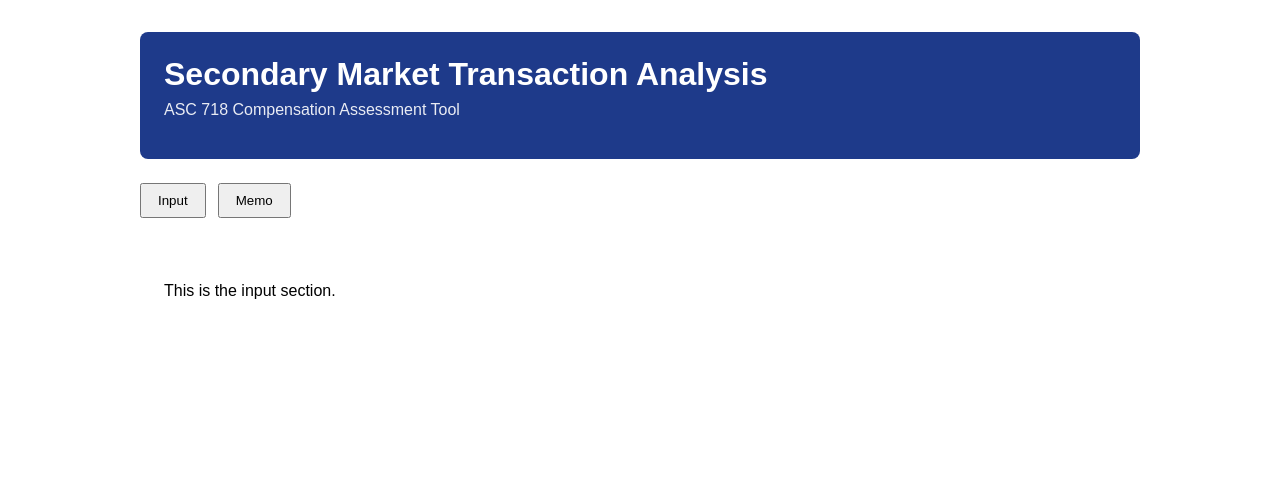
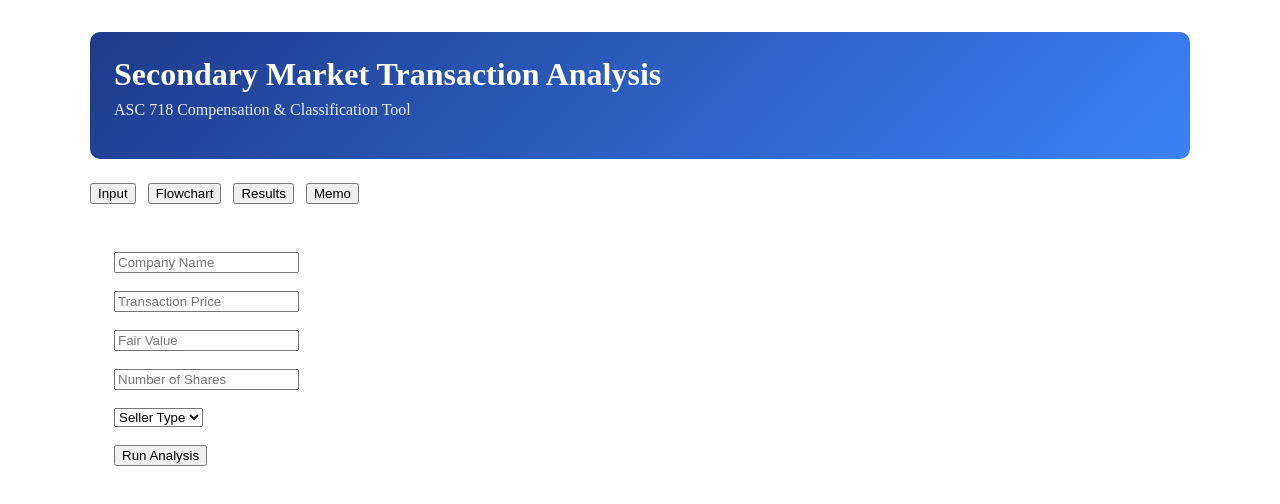
Before and after one commit to hkhan2797/ss, a Next.js app: page / in a window 1280 px wide. Shown: the top 504 px of the page. Built offline with nearby package versions, Linux system fonts and the light colour scheme.

Commit message:
Update page.tsx

```diff
--- a/app/page.tsx
+++ b/app/page.tsx
@@ -2,98 +2,214 @@
 
 /* eslint-disable @typescript-eslint/no-explicit-any */
 
-import React, { useState } from 'react';
-import { FileText } from 'lucide-react';
+import React, { useState } from 'react'
+import {
+  FileText,
+  Download,
+  GitBranch
+} from 'lucide-react'
 
 export default function Page(): any {
-  const [activeTab, setActiveTab] = useState<any>('input');
+  const [activeTab, setActiveTab] = useState<any>('input')
+  const [inputs, setInputs] = useState<any>({
+    companyName: '',
+    transactionPrice: '',
+    fairValue: '',
+    numberOfShares: '',
+    buyerType: '',
+    sellerType: ''
+  })
+  const [analysis, setAnalysis] = useState<any>(null)
+
+  const handleChange = (e: any) => {
+    const { name, value } = e.target
+    setInputs((prev: any) => ({ ...prev, [name]: value }))
+  }
+
+  const runAnalysis = () => {
+    const price = Number(inputs.transactionPrice || 0)
+    const fv = Number(inputs.fairValue || 0)
+    const shares = Number(inputs.numberOfShares || 0)
+
+    const excessPerShare = Math.max(0, price - fv)
+    const totalExcess = excessPerShare * shares
+
+    let treatment = 'Non-compensatory'
+    let conclusion = 'No compensation cost is required.'
+
+    if (inputs.sellerType === 'employee' && excessPerShare > 0) {
+      treatment = 'Compensatory'
+      conclusion =
+        'The excess of repurchase price over fair value represents compensation cost under ASC 718.'
+    }
+
+    setAnalysis({
+      excessPerShare,
+      totalExcess,
+      treatment,
+      conclusion
+    })
+
+    setActiveTab('results')
+  }
+
+  const generateMemo = () => {
+    if (!analysis) return ''
+
+    return `ACCOUNTING MEMORANDUM
+
+Company: ${inputs.companyName}
+
+Transaction Summary
+- Transaction Price: $${inputs.transactionPrice}
+- Fair Value: $${inputs.fairValue}
+- Shares: ${inputs.numberOfShares}
+
+Analysis
+- Excess per Share: $${analysis.excessPerShare.toFixed(2)}
+- Total Excess: $${analysis.totalExcess.toFixed(2)}
+
+Conclusion
+${analysis.conclusion}
+
+Authoritative Guidance
+ASC 718-20-35-7
+`
+  }
+
+  const downloadMemo = () => {
+    const blob = new Blob([generateMemo()], { type: 'text/plain' })
+    const url = URL.createObjectURL(blob)
+    const a = document.createElement('a')
+    a.href = url
+    a.download = 'ASC_718_Secondary_Market_Memo.txt'
+    a.click()
+    URL.revokeObjectURL(url)
+  }
+
+  const renderFlowchart = () => (
+    <div style={{ background: '#ffffff', padding: 24, borderRadius: 8 }}>
+      <h2 style={{ display: 'flex', alignItems: 'center', gap: 8 }}>
+        <GitBranch size={18} />
+        ASC 718 Decision Framework
+      </h2>
+
+      <ol style={{ marginTop: 16 }}>
+        <li>Is the seller an employee or service provider?</li>
+        <li>Does the transaction price exceed fair value?</li>
+        <li>Is the entity directly or indirectly involved?</li>
+        <li>If yes to all, recognize compensation cost.</li>
+      </ol>
+    </div>
+  )
 
   return (
-    <div
-      style={{
-        padding: '24px',
-        maxWidth: '1000px',
-        margin: '0 auto',
-        fontFamily: 'Arial, sans-serif'
-      }}
-    >
-      <div
+    <div style={{ padding: 24, maxWidth: 1100, margin: '0 auto' }}>
+      <header
         style={{
-          background: '#1e3a8a',
+          background: 'linear-gradient(135deg, #1e3a8a, #3b82f6)',
           color: '#ffffff',
-          padding: '24px',
-          borderRadius: '8px',
-          marginBottom: '24px'
+          padding: 24,
+          borderRadius: 10,
+          marginBottom: 24
         }}
       >
         <h1 style={{ margin: 0 }}>
           Secondary Market Transaction Analysis
         </h1>
-        <p style={{ marginTop: '8px', opacity: 0.9 }}>
-          ASC 718 Compensation Assessment Tool
+        <p style={{ marginTop: 8, opacity: 0.9 }}>
+          ASC 718 Compensation & Classification Tool
         </p>
-      </div>
+      </header>
 
-      <div style={{ display: 'flex', gap: '12px', marginBottom: '24px' }}>
-        <button
-          onClick={() => setActiveTab('input')}
-          style={{ padding: '8px 16px' }}
-        >
-          Input
-        </button>
-
-        <button
-          onClick={() => setActiveTab('memo')}
-          style={{ padding: '8px 16px' }}
-        >
-          Memo
-        </button>
-      </div>
+      <nav style={{ display: 'flex', gap: 12, marginBottom: 24 }}>
+        <button onClick={() => setActiveTab('input')}>Input</button>
+        <button onClick={() => setActiveTab('flowchart')}>Flowchart</button>
+        <button onClick={() => setActiveTab('results')}>Results</button>
+        <button onClick={() => setActiveTab('memo')}>Memo</button>
+      </nav>
 
       {activeTab === 'input' && (
-        <div
-          style={{
-            background: '#ffffff',
-            padding: '24px',
-            borderRadius: '8px'
-          }}
-        >
-          <p>This is the input section.</p>
+        <div style={{ background: '#ffffff', padding: 24, borderRadius: 8 }}>
+          <input
+            name="companyName"
+            placeholder="Company Name"
+            onChange={handleChange}
+          />
+          <br /><br />
+          <input
+            name="transactionPrice"
+            placeholder="Transaction Price"
+            onChange={handleChange}
+          />
+          <br /><br />
+          <input
+            name="fairValue"
+            placeholder="Fair Value"
+            onChange={handleChange}
+          />
+          <br /><br />
+          <input
+            name="numberOfShares"
+            placeholder="Number of Shares"
+            onChange={handleChange}
+          />
+          <br /><br />
+          <select name="sellerType" onChange={handleChange}>
+            <option value="">Seller Type</option>
+            <option value="employee">Employee</option>
+            <option value="investor">Investor</option>
+          </select>
+          <br /><br />
+          <button onClick={runAnalysis}>Run Analysis</button>
+        </div>
+      )}
+
+      {activeTab === 'flowchart' && renderFlowchart()}
+
+      {activeTab === 'results' && analysis && (
+        <div style={{ background: '#ffffff', padding: 24, borderRadius: 8 }}>
+          <h3>Results</h3>
+          <p>Treatment: {analysis.treatment}</p>
+          <p>Total Excess: ${analysis.totalExcess.toFixed(2)}</p>
         </div>
       )}
 
       {activeTab === 'memo' && (
-        <div
-          style={{
-            background: '#ffffff',
-            padding: '24px',
-            borderRadius: '8px'
-          }}
-        >
-          <h2 style={{ display: 'flex', alignItems: 'center', gap: '8px' }}>
+        <div style={{ background: '#ffffff', padding: 24, borderRadius: 8 }}>
+          <h2 style={{ display: 'flex', alignItems: 'center', gap: 8 }}>
             <FileText size={18} />
             Accounting Memo
           </h2>
 
           <pre
             style={{
-              marginTop: '16px',
+              marginTop: 16,
               background: '#f8fafc',
-              padding: '16px',
-              borderRadius: '6px',
+              padding: 16,
+              borderRadius: 6,
               whiteSpace: 'pre-wrap'
             }}
           >
-{`ACCOUNTING MEMORANDUM
+            {generateMemo()}
+          </pre>
 
-This memo documents the ASC 718 analysis
-for a secondary market transaction.
-
-Further analysis logic can be added safely
-after deployment is confirmed.`}
-          </pre>
+          <button
+            onClick={downloadMemo}
+            style={{
+              marginTop: 16,
+              padding: '8px 14px',
+              background: '#16a34a',
+              color: '#ffffff',
+              border: 'none',
+              borderRadius: 6
+            }}
+          >
+            <Download size={14} />
+            Download Memo
+          </button>
         </div>
       )}
     </div>
-  );
+  )
 }
```
